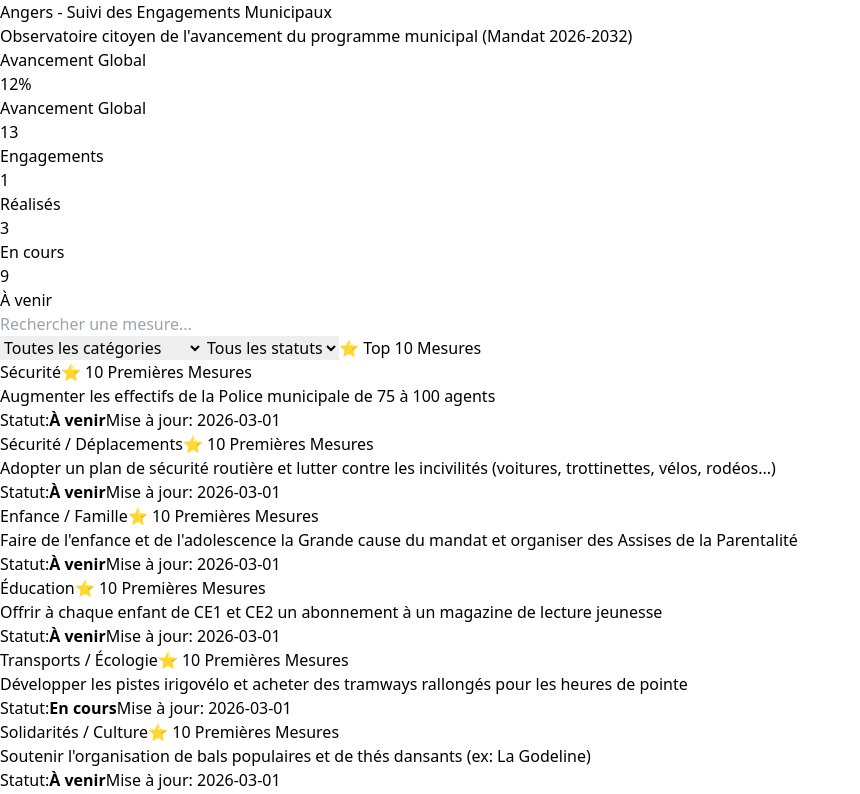
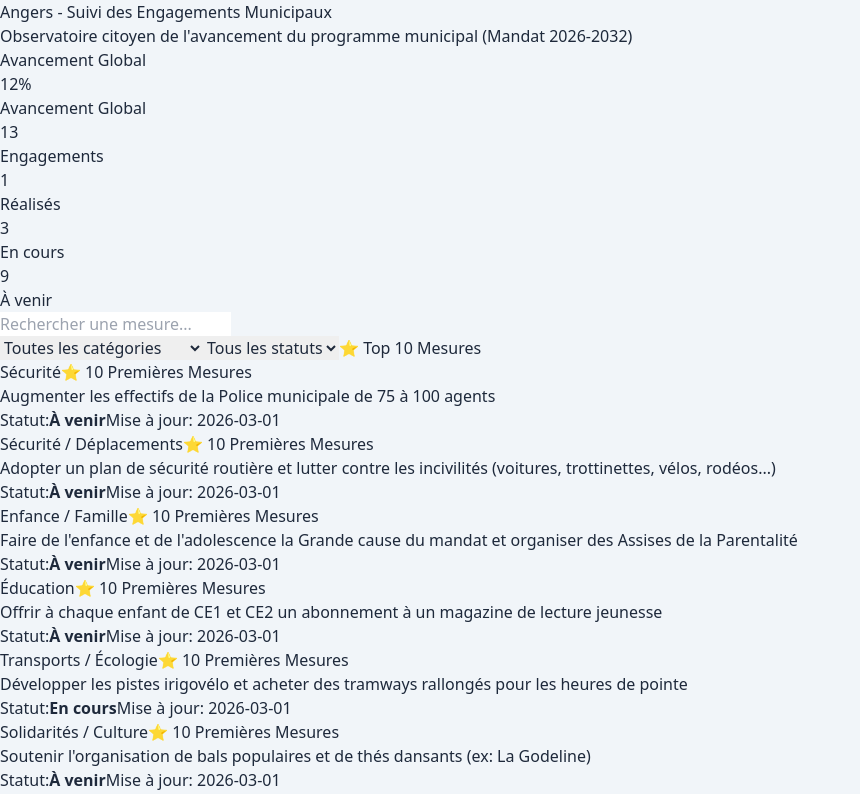
Before and after one commit to mairieflorian/angers-engagements, a Next.js app: page / in a window 1280 px wide. Shown: the top 794 px of the page, without its empty margins (0-860 px from the left). Built offline with nearby package versions, Linux system fonts and the light colour scheme.

Commit message:
Enhance global styles with base and card hover effects
Added custom base styles and hover effects for cards.

```diff
--- a/app/globals.css
+++ b/app/globals.css
@@ -1,3 +1,18 @@
 @import "tailwindcss/base";
 @import "tailwindcss/components";
 @import "tailwindcss/utilities";
+
+@layer base {
+  body {
+    @apply bg-slate-100 text-slate-800 antialiased min-h-screen;
+  }
+}
+
+/* Animations et transitions personnalisées */
+.card-hover {
+  transition: all 0.25s ease-in-out;
+}
+.card-hover:hover {
+  transform: translateY(-3px);
+  box-shadow: 0 10px 25px -5px rgba(0, 0, 0, 0.08), 0 8px 10px -6px rgba(0, 0, 0, 0.01);
+}
```
